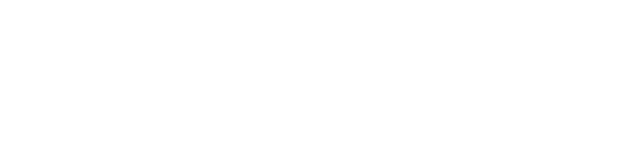
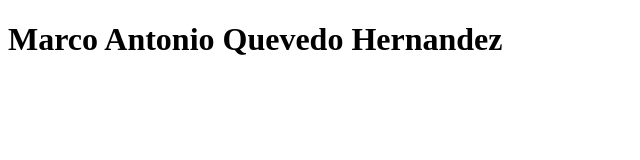
Before and after one commit to MQuevedo20/new-repo, a plain HTML site: page index.html in a window 1280 px wide. Shown: the whole page, without its empty margins (0-640 px from the left). Drawn offline with Linux system fonts and the light colour scheme.

Commit message:
Enter First Commit 2

```diff
--- a/index.html
+++ b/index.html
@@ -5,5 +5,7 @@
     <meta name="viewport" content="width=device-width, initial-scale=1.0" />
     <title>Document</title>
   </head>
-  <body></body>
+  <body>
+    <h1>Marco Antonio Quevedo Hernandez</h1>
+  </body>
 </html>
```
